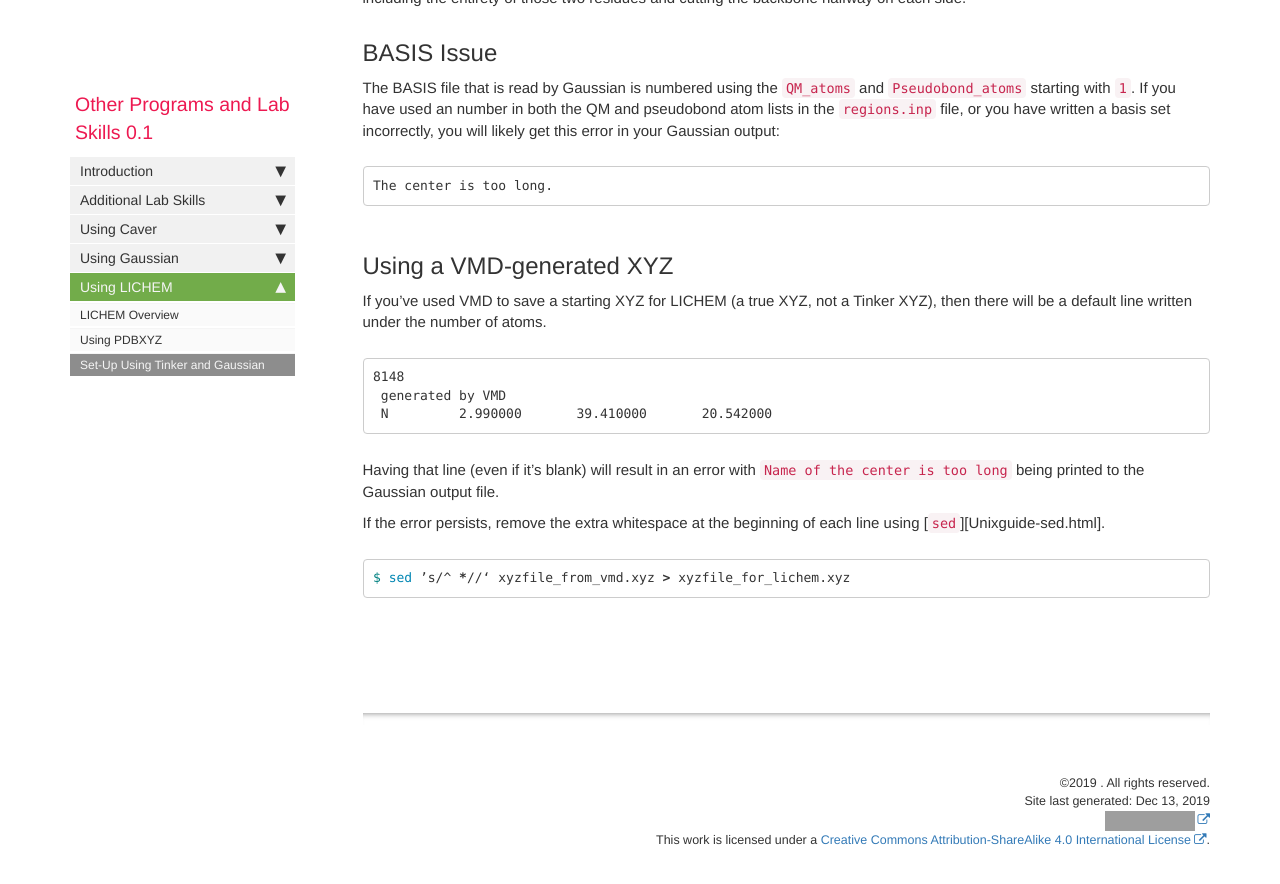
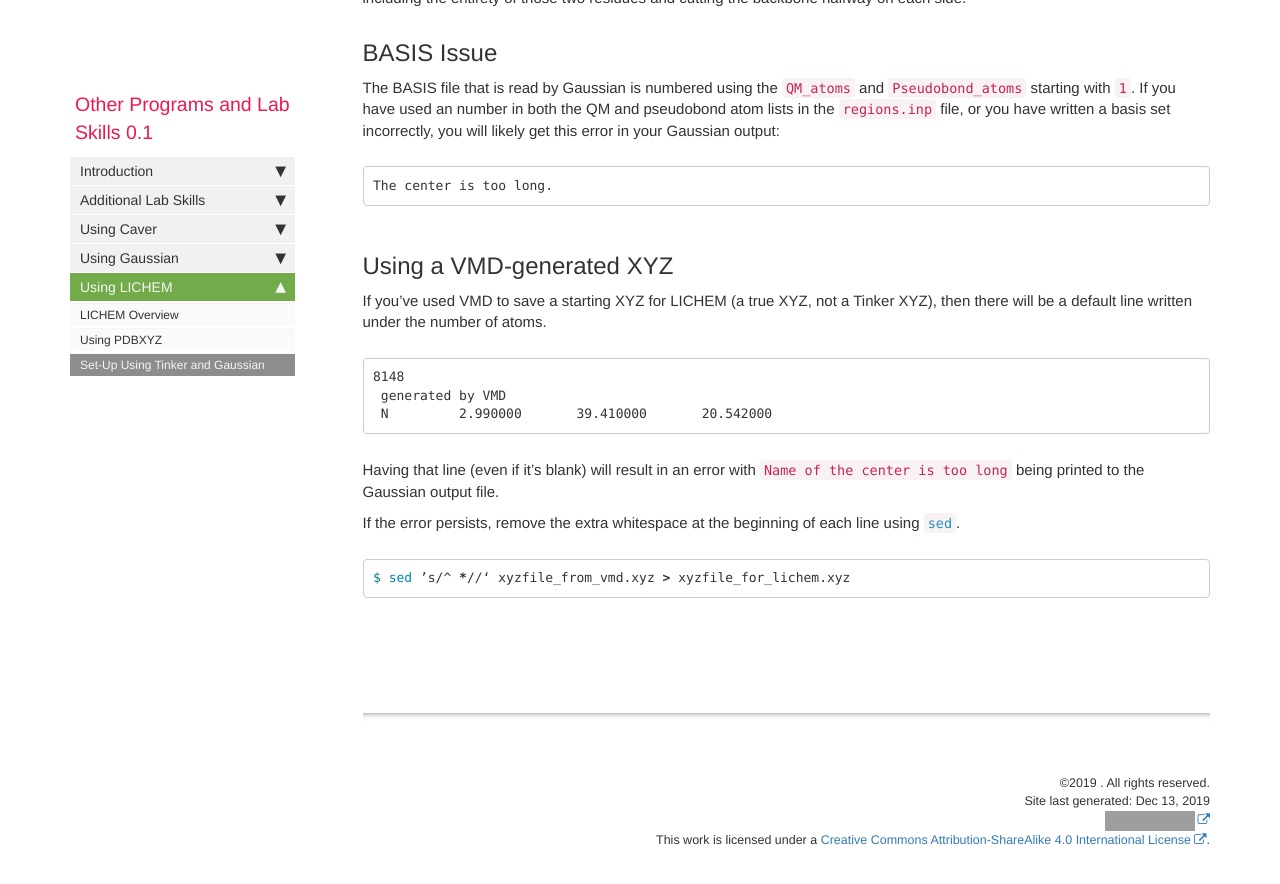
Before and after one commit to emleddin/comp-chem-website, a Jekyll site: the page built from pages/other_skills/Otherguide-lichem-tg-setup.md, in a window 1280 px wide and 900 px high, scrolled down 5572 px. Shown: the top 884 px of the window. Built offline with Jekyll 4.4.1, drawn with Linux system fonts in a browser that asks for light colours; comment, search, counter and statistics services are not loaded; grey boxes are pictures that could not be loaded.

Commit message:
Link update

````diff
--- a/pages/other_skills/Otherguide-lichem-tg-setup.md
+++ b/pages/other_skills/Otherguide-lichem-tg-setup.md
@@ -325,7 +325,7 @@ Having that line (even if it's blank) will result in an error with
 `Name of the center is too long` being printed to the Gaussian output file.
 
 If the error persists, remove the extra whitespace at the beginning of each
-line using [`sed`][Unixguide-sed.html].
+line using [`sed`](Unixguide-sed.html).
 ```bash
 $ sed ’s/^ *//‘ xyzfile_from_vmd.xyz > xyzfile_for_lichem.xyz
 ```
````
